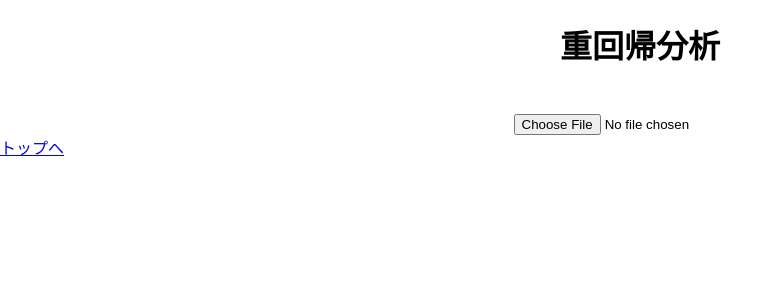
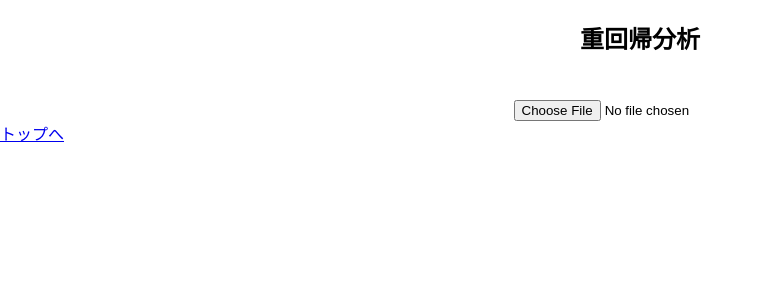
Before and after one commit to chu4zu9/statistics_practice, a React (Create React App) app: page /statistics_practice/multipleregression in a window 1280 px wide. Shown: the top 300 px of the page, without its empty margins (0-784 px from the left). Built offline with nearby package versions, Linux system fonts and the light colour scheme.

Commit message:
Fixed: Fixed a display issue. Fixed a issue where the data grid displaying input data interfered with the tables displaying regression statistics.

```diff
--- a/src/components/MultipleRegression.js
+++ b/src/components/MultipleRegression.js
@@ -9,6 +9,7 @@ import {
   TableBody,
   TableContainer,
 } from "@material-ui/core";
+import Paper from "@material-ui/core/Paper";
 import { Math } from "../Math";
 import CsvFile from "../CsvFile";
 
@@ -167,7 +168,7 @@ const MultipleRegressionResult = (props) => {
         <Grid container spacing={3}>
           <Grid item xs></Grid>
           <Grid item xs={8}>
-            <TableContainer>
+            <TableContainer component={Paper}>
               <Table size="small" aria-label="a dense table">
                 <TableHead>
                   <TableRow>
@@ -191,7 +192,7 @@ const MultipleRegressionResult = (props) => {
           <Grid item xs></Grid>
         </Grid>
         <Grid item xs>
-          <TableContainer>
+          <TableContainer component={Paper}>
             <Table size="small" aria-label="a dense table">
               <TableHead>
                 <TableRow>
@@ -267,9 +268,9 @@ const MultipleRegression = () => {
 
   return (
     <div>
-      <Grid container direction="column" alignItems="center" spacing={3}>
+      <Grid container direction="column" justify="space-evenly" alignItems="center" spacing={3}>
         <Grid item xs>
-          <h1>重回帰分析</h1>
+          <h2>重回帰分析</h2>
         </Grid>
         <Grid item xs>
           <input
@@ -282,19 +283,20 @@ const MultipleRegression = () => {
             }}
           />
         </Grid>
-
-        <div>
         {isFileRead === true && (
-            <div>
-              <Grid item xs>
+          <Grid item xs container>
+            <Grid item xs></Grid>
+            <Grid item xs={6}>
               <InputDatas columns={gridDatas.columns} rows={gridDatas.rows} />
             </Grid>
+            <Grid item xs></Grid>
+          </Grid>
+        )}
+        {isFileRead === true && (
           <Grid item xs>
             <MultipleRegressionResult columns={gridDatas.columns} />
           </Grid>
-            </div>
         )}
-        </div>
       </Grid>
     </div>
   );
```
Lines whose indentation alone changed are shown as unchanged.
